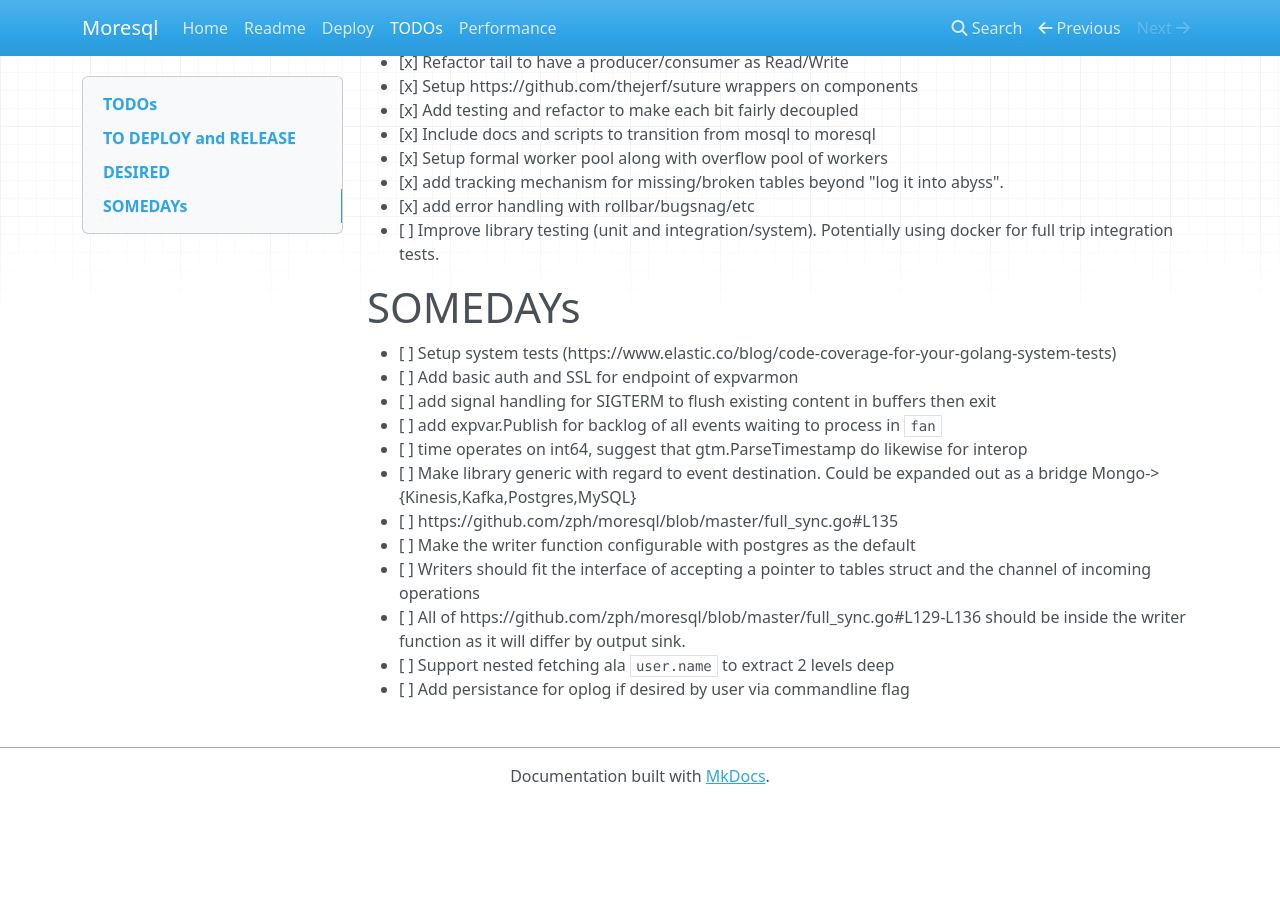
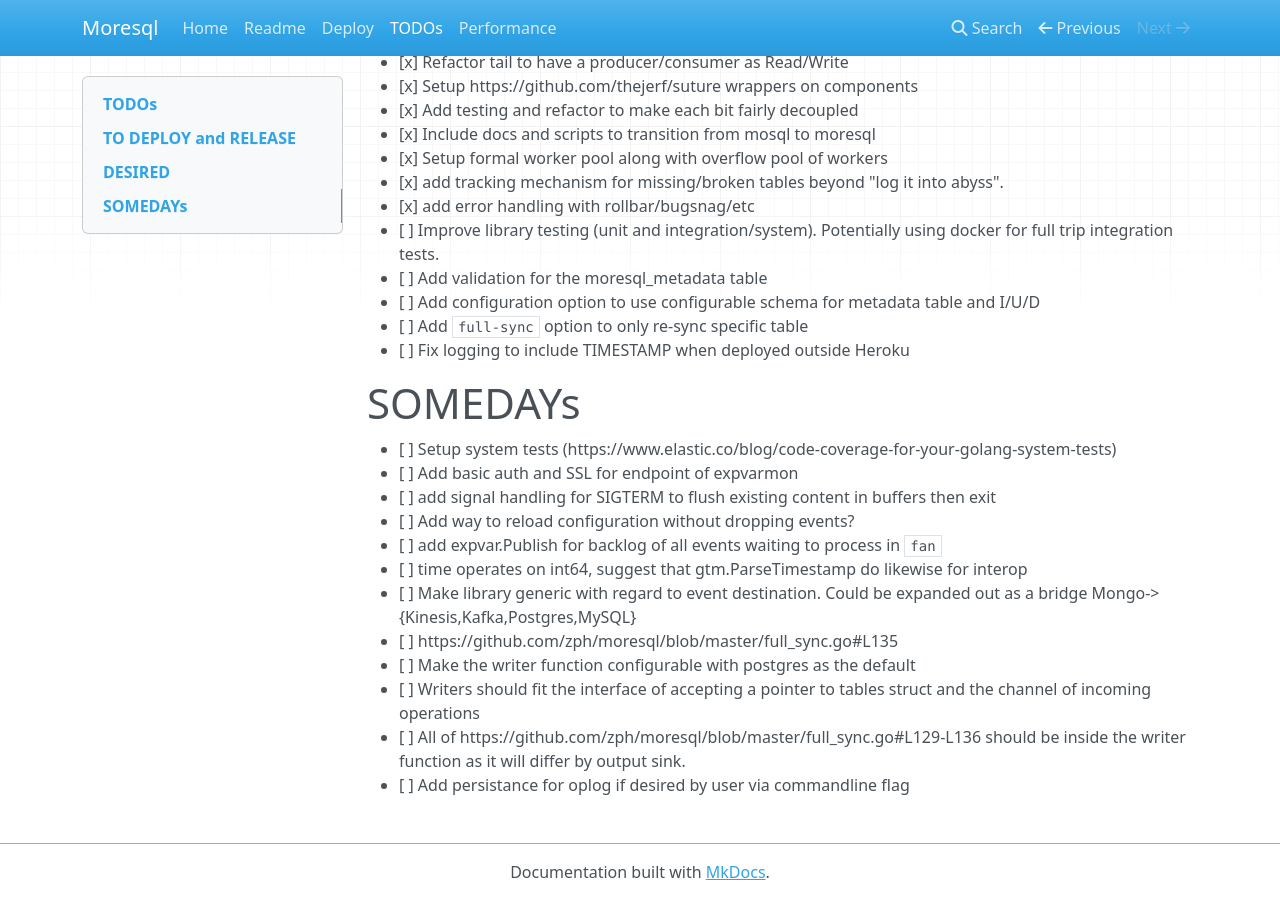
Before and after one commit to zph/moresql, an MkDocs documentation site: the page built from docs/TODO.md, in a window 1280 px wide and 900 px high, scrolled down 577 px. Built offline with MkDocs 1.6.1, drawn with Linux system fonts in a browser that asks for light colours; nearby versions of some CDN libraries; old or Windows-style settings are respelled for this version of MkDocs; before the commit the page ends 1381 px from its top, so only the background shows below that.

Commit message:
Update todos

```diff
--- a/docs/TODO.md
+++ b/docs/TODO.md
@@ -29,6 +29,10 @@
 * [x] add tracking mechanism for missing/broken tables beyond "log it into abyss".
 * [x] add error handling with rollbar/bugsnag/etc
 * [ ] Improve library testing (unit and integration/system). Potentially using docker for full trip integration tests.
+* [ ] Add validation for the moresql_metadata table
+* [ ] Add configuration option to use configurable schema for metadata table and I/U/D
+* [ ] Add `full-sync` option to only re-sync specific table
+* [ ] Fix logging to include TIMESTAMP when deployed outside Heroku
 
 
 SOMEDAYs
@@ -36,6 +40,7 @@
 * [ ] Setup system tests (https://www.elastic.co/blog/code-coverage-for-your-golang-system-tests)
 * [ ] Add basic auth and SSL for endpoint of expvarmon
 * [ ] add signal handling for SIGTERM to flush existing content in buffers then exit
+* [ ] Add way to reload configuration without dropping events?
 * [ ] add expvar.Publish for backlog of all events waiting to process in `fan`
 * [ ] time operates on int64, suggest that gtm.ParseTimestamp do likewise for interop
 * [ ] Make library generic with regard to event destination. Could be expanded out as a bridge Mongo->{Kinesis,Kafka,Postgres,MySQL}
@@ -43,5 +48,4 @@
  * [ ] Make the writer function configurable with postgres as the default
  * [ ] Writers should fit the interface of accepting a pointer to tables struct and the channel of incoming operations
  * [ ] All of https://github.com/zph/moresql/blob/master/full_sync.go#L129-L136 should be inside the writer function as it will differ by output sink.
-* [ ] Support nested fetching ala `user.name` to extract 2 levels deep
 * [ ] Add persistance for oplog if desired by user via commandline flag
```
